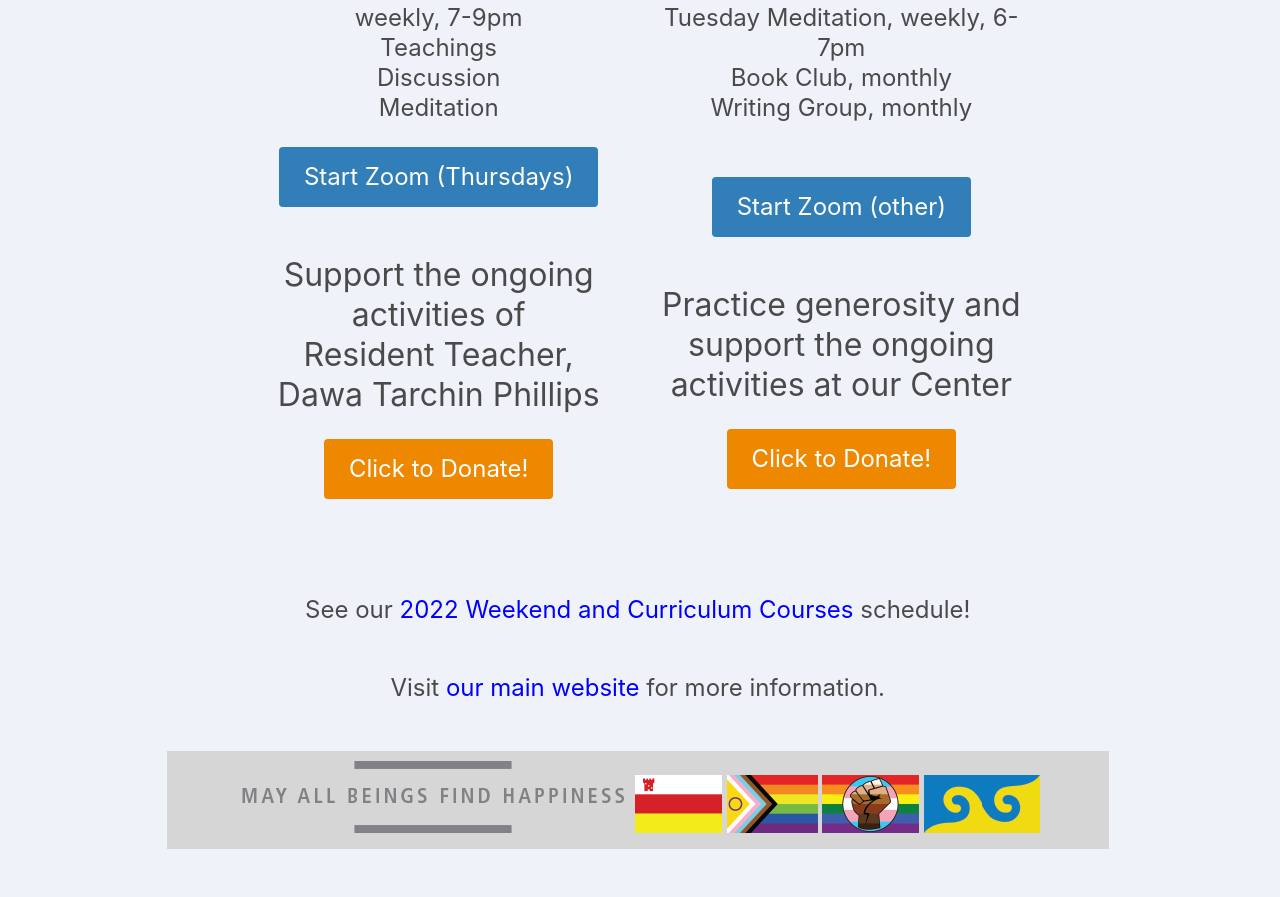
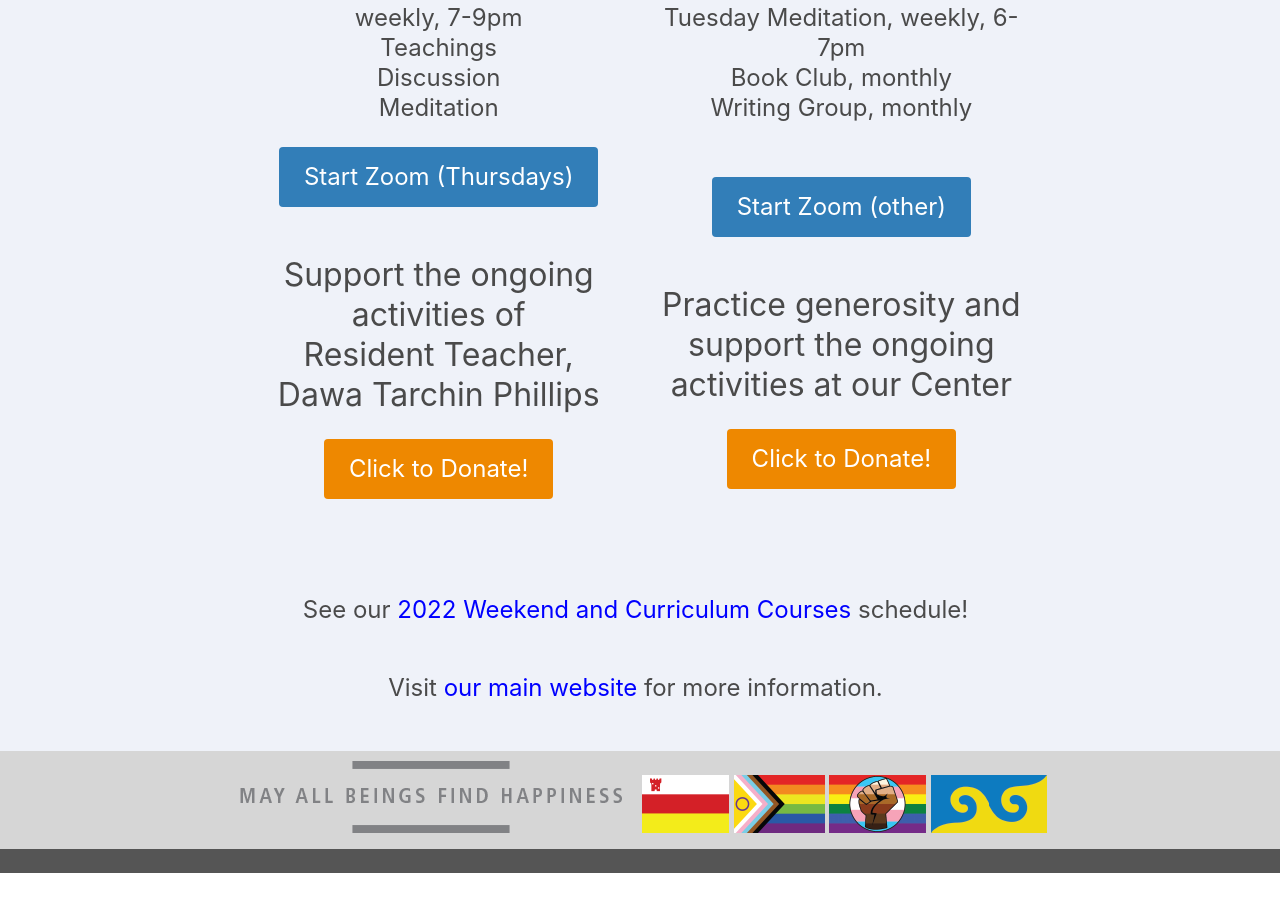
Before and after one commit to joekimmel/sbbp_virtual_center, a plain HTML site: page index.html in a window 1280 px wide. Shown: the part 537-1434 px from the top of the page. After the commit the page ends 1410 px from the top, so only its background shows below. Drawn offline with nearby package versions, Linux system fonts and the light colour scheme.

Commit message:
last little formatting for footer section

```diff
--- a/index.html
+++ b/index.html
@@ -27,6 +27,9 @@
       .footer {
         background: #d6d6d6;
         padding: 10px;
+      }
+      .bottom-bar {
+        background-color: #555555;
       }
 
       .button.is-primary {
@@ -168,9 +171,7 @@
     <section class="section">
       <div class="columns">
         <div class="column"></div>
-
         <div class="column is-four-fifths has-text-centered">
-
           <div style="text-align: center" class="subtitle is-4">
             See our
             <a href="BP2022WeekendPrograms.html" class="regular">
@@ -187,24 +188,26 @@
             </a>
             for more information.
           </div>
-          <div> &nbsp; </div>
-          <div class="footer" id="modal-dei-btn">
-            <span >
-
-              <img src="footer_happiness.png"  alt="May All Beings Find Happiness" title="May All Beings Find Happiness">
-              <img src="flag_sb.png"  alt="Santa Barbara City Flag" title="Santa Barbara City Flag">
-              <!-- see https://commons.wikimedia.org/wiki/File:Intersex-inclusive_pride_flag.svg for author and license of flag below -->
-              <img src="flag_inter_pride.png" alt="Intersex inclusive pride flag" title="Intersex Inclusive Pride Flag">
-              <!-- see https://commons.wikimedia.org/wiki/File:LGBT_Gay_Trans_Pride_BLM_Fist_Flag.png for author and license of flag below -->
-              <img src="flag_blm_pride.png" alt="LGTB Gay Trans Pride BLM Fist Flag" title="LGTB Trans Pride BLM Fist Flag">
-              <img src="flag_kagyu.png" alt="Karma Kagyud flag" title="16th Karmapa's Karma Kagyud Flag">
-            </span>
-          </div>
         </div>
+        <div> &nbsp; </div>
         <div> &nbsp; </div>
         <div class="column">
         </div>
       </section>
+
+
+      <div class="footer" id="modal-dei-btn" style="text-align: center">
+        <img src="footer_happiness.png"  alt="May All Beings Find Happiness" title="May All Beings Find Happiness">
+        &nbsp;
+        <img src="flag_sb.png"  alt="Santa Barbara City Flag" title="Santa Barbara City Flag">
+        <!-- see https://commons.wikimedia.org/wiki/File:Intersex-inclusive_pride_flag.svg for author and license of flag below -->
+        <img src="flag_inter_pride.png" alt="Intersex inclusive pride flag" title="Intersex Inclusive Pride Flag">
+        <!-- see https://commons.wikimedia.org/wiki/File:LGBT_Gay_Trans_Pride_BLM_Fist_Flag.png for author and license of flag below -->
+        <img src="flag_blm_pride.png" alt="LGTB Gay Trans Pride BLM Fist Flag" title="LGTB Trans Pride BLM Fist Flag">
+        <img src="flag_kagyu.png" alt="Karma Kagyud flag" title="16th Karmapa's Karma Kagyud Flag">
+      </div>
+      <div class="bottom-bar">&nbsp;</div>
+
 
       <div class="modal">
         <div class="modal-background"></div>
```
